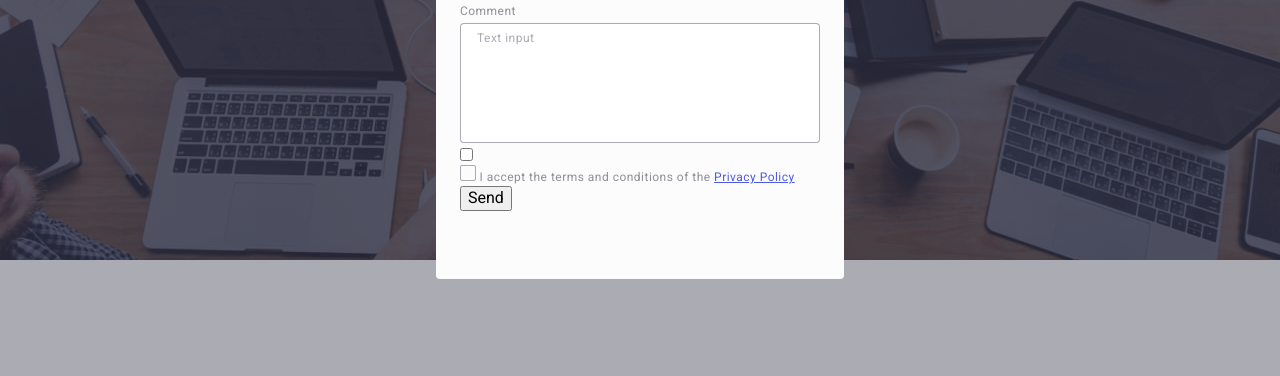
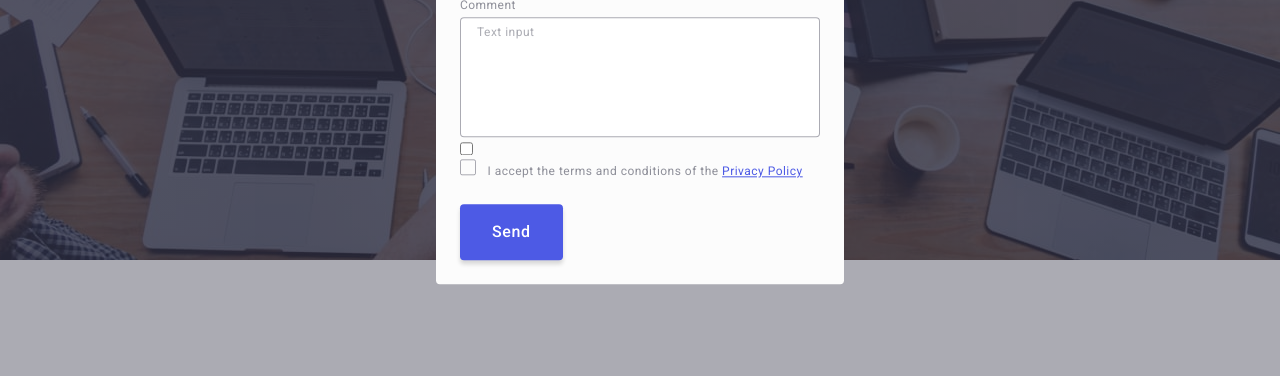
Before and after one commit to Hanna-Nahrebelna/goit-markup-hw-05, a plain HTML site: page index.html in a window 1280 px wide. Shown: the part 413-789 px from the top of the page. Drawn offline with nearby package versions, Linux system fonts and the light colour scheme.

Commit message:
modified: css/styles.css, index.html

```diff
--- a/css/styles.css
+++ b/css/styles.css
@@ -668,7 +668,7 @@ transform: translateY(0%);
 .contacts-form-phone,
 .contacts-form-email {
     padding-left: 38px;
-    width: 100%;
+    width: 360px;
     height: 40px;
     border-radius: 4px;
     border: 1px solid rgba(46, 47, 66, 0.40);
@@ -721,7 +721,7 @@ transform: translateY(0%);
 }
 
 .contacts-form-message {
-    width: 100%;
+    width: 360px;
     height: 120px;
     border-radius: 4px;
     border: 1px solid rgba(46, 47, 66, 0.40);
@@ -745,6 +745,20 @@ transform: translateY(0%);
     color: #8E8F99;
 }
 
+.contacts-form-message::placeholder {
+    color: rgba(46, 47, 66, 0.40);
+}
+
+.contacts-form-message:focus {
+    outline-color: transparent;
+    outline-offset: 6px;
+    border-color: #4D5AE5
+}
+
+.contacts-form-checkbox-wrapper {
+    margin-bottom: 24px;
+}
+
 .privacy-policy-link {
     font-family: 'Roboto', sans-serif;
     font-size: 12px;
@@ -753,16 +767,6 @@ transform: translateY(0%);
     letter-spacing: 0.04em;
     text-decoration-line: underline;
     color: #4D5AE5;
-}
-
-.contacts-form-message::placeholder {
-    color: rgba(46, 47, 66, 0.40);
-}
-
-.contacts-form-message:focus {
-    outline-color: transparent;
-    outline-offset: 6px;
-    border-color: #4D5AE5
 }
 
 .contacts-form-own-checkbox {
@@ -775,7 +779,47 @@ transform: translateY(0%);
     border-radius: 2px;
     border: 1px solid rgba(46, 47, 66, 0.40);
     fill: transparent;
+    margin-right: 8px;
 }
 
+.contacts-form-checkbox:checked
++ .contacts-form-checkbox-lable
+.contacts-form-own-checkbox {
+    background-color: #404BBF;
+    fill: #FFFFFFF;
+}
+
+.contacts-form-checkbox:focus
++.contacts-form-checkbox-lable
+.contacts-form-own-checkbox {
+    outline: 2px solid rgba(0, 0, 255, 0.5);
+}
+
+.contacts-form-btn {
+    display: inline-flex;
+    align-items: flex-start;
+    gap: 10px;
+    justify-content: center;
+    min-width: 169;
+    height: 56px;
+    padding: 16px 32px;
+    align-items: flex-start;
+    border: none;
+    border-radius: 4px;
+    color: #ffffff;
+    background-color: #4D5AE5;
+    box-shadow: 0px 4px 4px 0px rgba(0, 0, 0, 0.15);
+    text-align: center;
+    font-family: Roboto;
+    font-size: 16px;
+    font-weight: 500;
+    line-height: 1.5;
+    letter-spacing: 0.04em;
+}
+
+.contacts-form-btn:focus,
+.contacts-form-btn:hover {
+    color: #ffffff
+}
 
 /* ======== /CONTACTS FORM STYLES ============= */
--- a/index.html
+++ b/index.html
@@ -425,6 +425,7 @@
     </div>
   </div>
   </footer>
+<!--BACKDROP-->
   <div class="backdrop is-open">
     <div class="modal">
       <button class="model-close-btn" type="button">
@@ -509,7 +510,15 @@
         required
         />
       </div>
-      <div>
+      <div class="contacts-form-checkbox-wrapper">
+        <input
+         class="contacts-form-checkbox visually-hidden"
+              type="checkbox"
+              name="user_policy"
+              value="true"
+              id="user-policy"
+              required
+        />
         <label class="contacts-form-checkbox-lable" for="user-policy">
           <span class="contacts-form-own-checkbox">
             <svg class="contacts-form-own-checkbox-icon"
```
Lines whose indentation alone changed are shown as unchanged.
